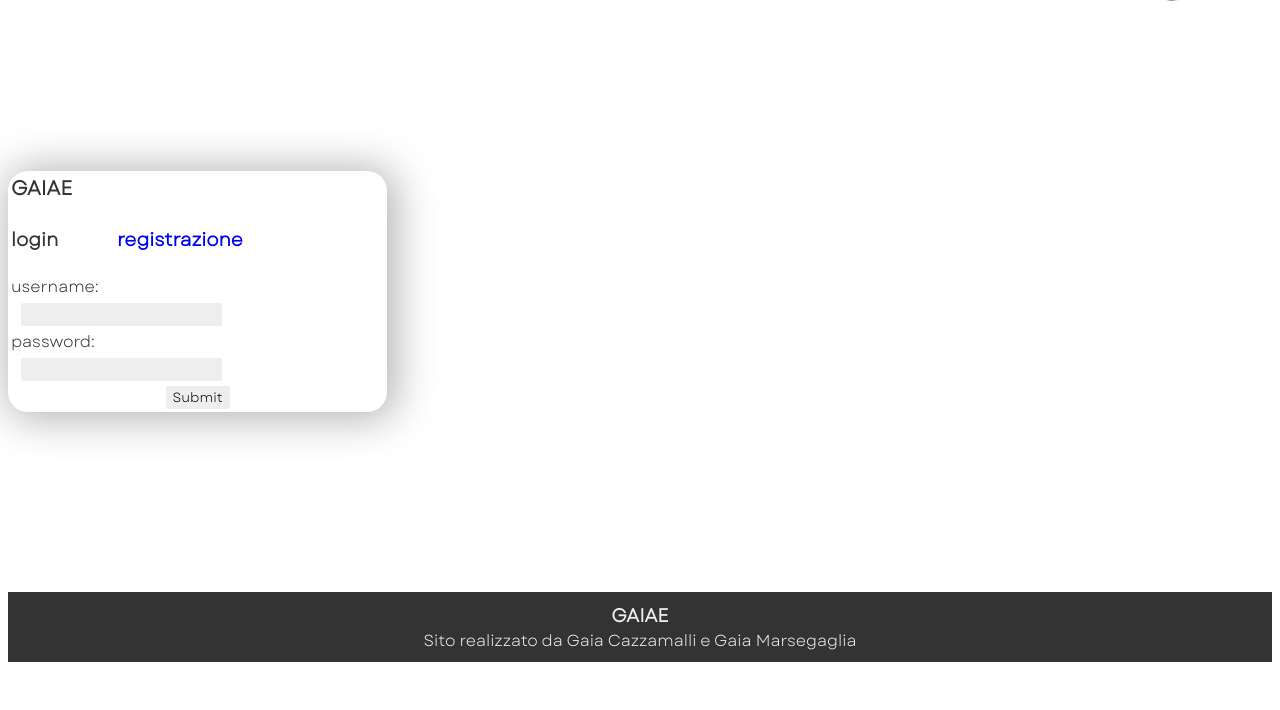
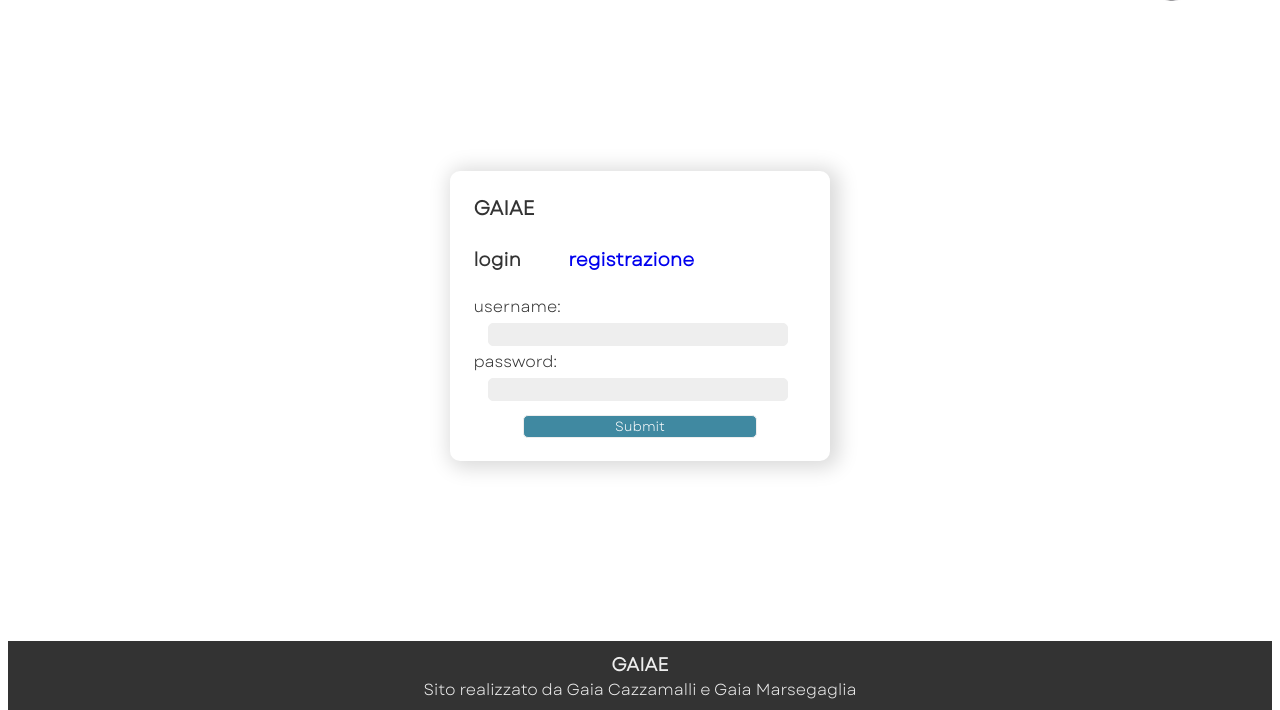
Before and after one commit to gaianour/gaiae2, a PHP site: page /pagine/login.php in a window 1280 px wide. Shown: the part 77-787 px from the top of the page. Run offline with PHP 8.4, Linux system fonts and the light colour scheme.

Commit message:
login modifiche

```diff
--- a/pagine/login.php
+++ b/pagine/login.php
@@ -47,7 +47,7 @@ if (isset($_POST["password"])) {$password = $_POST["password"];} else {$password
                 <tr><td colspan="2">password: </td></tr>
                 <tr><td colspan="2"><input class="input__text" type="password" name="password" required></td></tr>
 
-                <tr><td colspan="2" style="text-align: center;" colspan="2"><input type="submit"></td></tr>
+                <tr><td colspan="2" style="text-align: center;" colspan="2"><input class="input__submit" type="submit"></td></tr>
 
 
 
--- a/pagine/style.css
+++ b/pagine/style.css
@@ -140,23 +140,36 @@ img.float-left{
 /* LOGIN */
 input{
     border: 1px solid #eee;
-    border-radius: 2px;
+    border-radius: 5px;
     background-color: #eee;}
 
 .table__login{
-    /* margin: auto;  */
+    padding: 20px;
+    margin: auto;
     margin-top: 180px;
     margin-bottom: 180px;
     width: 30%;
-    border-radius: 20px;
+    border-radius: 10px;
     background-color: #fff;
-    box-shadow: 4px 2px 42px 5px rgba(0,0,0,0.3);}
+    box-shadow: 4px 2px 20px 5px rgba(5,5,5,0.15);}
 
 .input__submit{
     margin: auto;
-    margin-top: 10px;}
+    margin-top: 10px;
+  	width:70%;
+  	background-color:#4089a1;
+  	color: white;
+}
 
-.input__text{margin: 0px 10px;}
+.input__submit:hover{
+  background-color:#076b8f;
+  transition-property: background-color;
+	transition-duration: 0.2s;
+}
+
+.input__text{margin: 0px 15px;
+  width:90%;
+}
 
 /* CERCA */
 .header__sottopagine{background-color: #000;}
```
